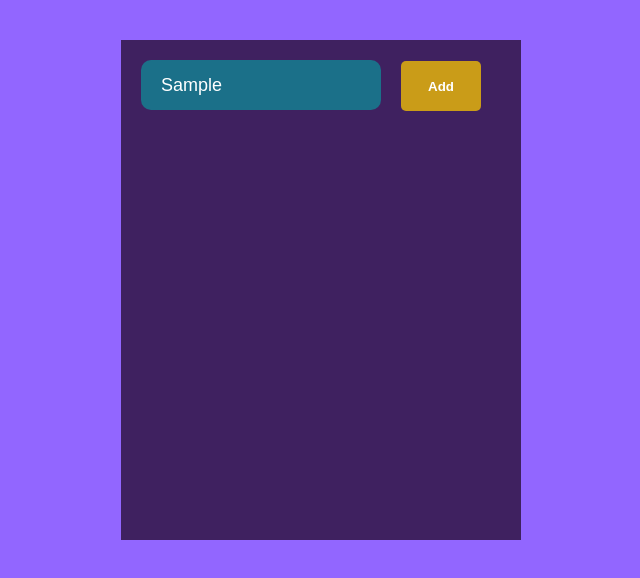
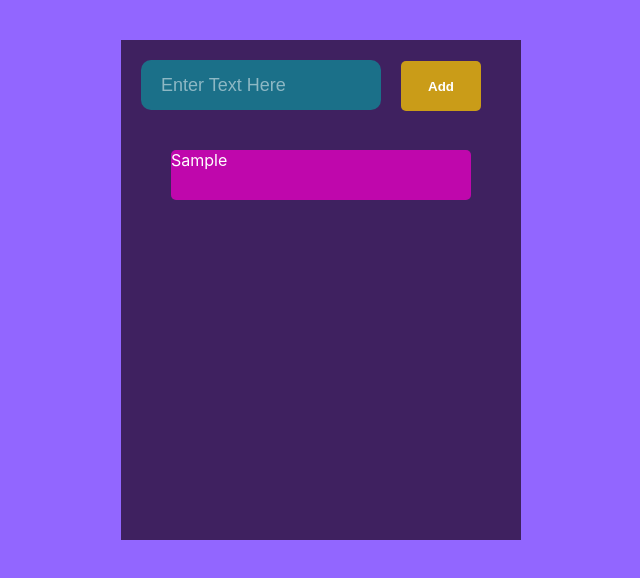
Before and after one commit to HeetShah/Todo-App, a React (Create React App) app: page / in a window 1280 px wide. Both pictures are taken after typing "Sample" into the empty fields and a click on the button "Add". Shown: the top 578 px of the page, without its empty margins (319-959 px from the left). Built offline with nearby package versions, Linux system fonts and the light colour scheme.

Commit message:
putting input text into the application itself

```diff
--- a/src/App.js
+++ b/src/App.js
@@ -1,5 +1,6 @@
 import React from 'react';
 import './App.css';
+import ListItems from './ListItems'
 
 class App extends React.Component {
 
@@ -29,6 +30,16 @@
   e.preventDefault();
   const newItem = this.state.currentItem;
   console.log(newItem);
+  if(newItem.text !== "") {
+    const newItems = [...this.state.items, newItem];
+    this.setState({
+      items:newItems,
+      currentItem: {
+        text: '',
+        key: ''
+      }
+    })
+  }
 }
 
   render(){
@@ -42,6 +53,7 @@
             <button type="submit">Add</button>
           </form>
         </header>
+        <ListItems items={this.state.items}></ListItems>
         </div>
     );
 
--- /dev/null
+++ b/src/ListItems.css
@@ -0,0 +1,8 @@
+.list {
+  color: white;
+  width: 300px;
+  background-color: #bf07ac;
+  height: 50px;
+  margin: 20px auto;
+  border-radius: 5px;
+}
--- /dev/null
+++ b/src/ListItems.js
@@ -0,0 +1,17 @@
+import React from 'react';
+import './ListItems.css';
+
+function ListItems(props){
+    const items = props.items;
+    const listItems = items.map(item =>
+        {
+            return <div className="list" key="item.key">
+                 <p>{item.text}</p>
+            </div>
+        })
+    return (
+        <div>{listItems}</div>
+    )
+}
+
+export default ListItems;
```
